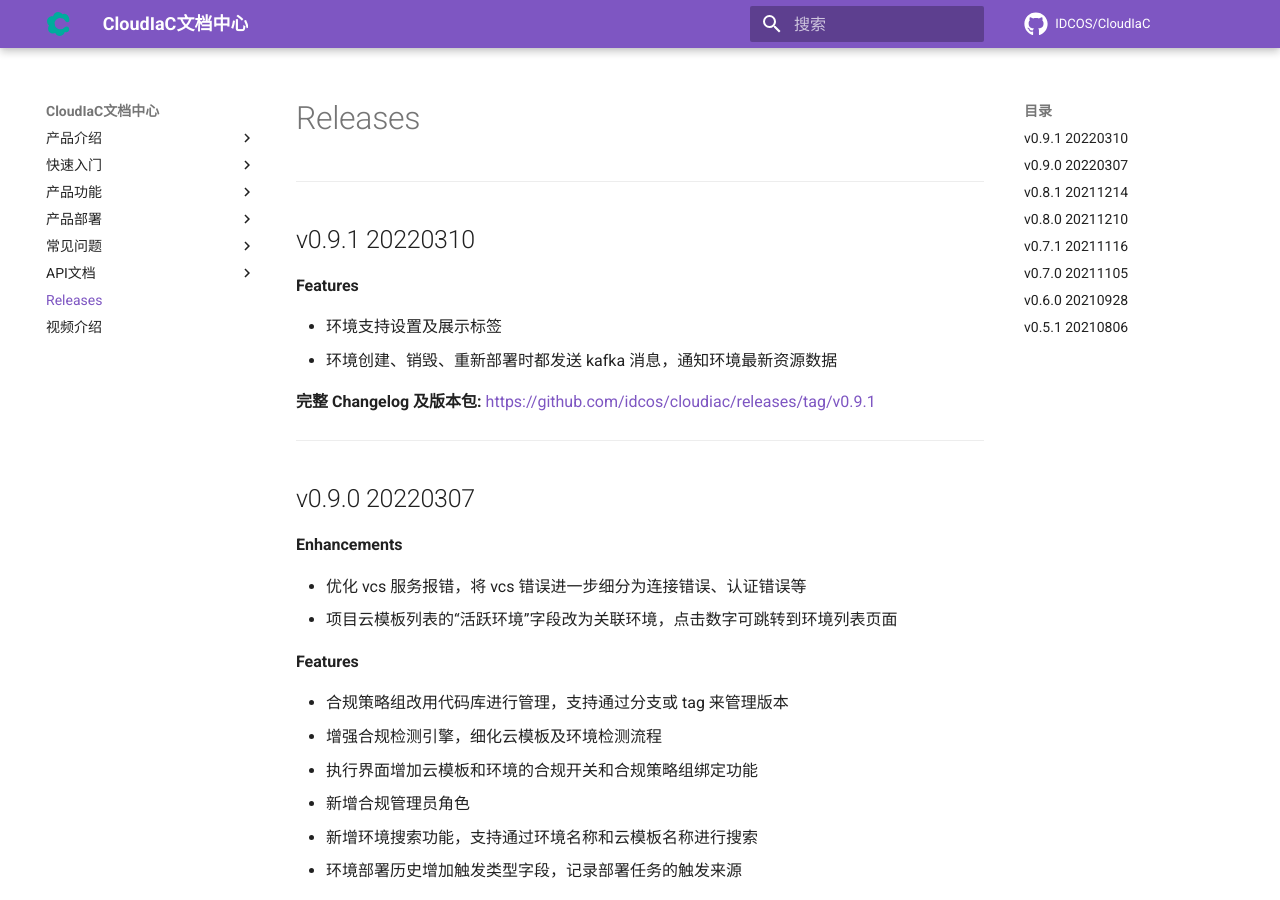
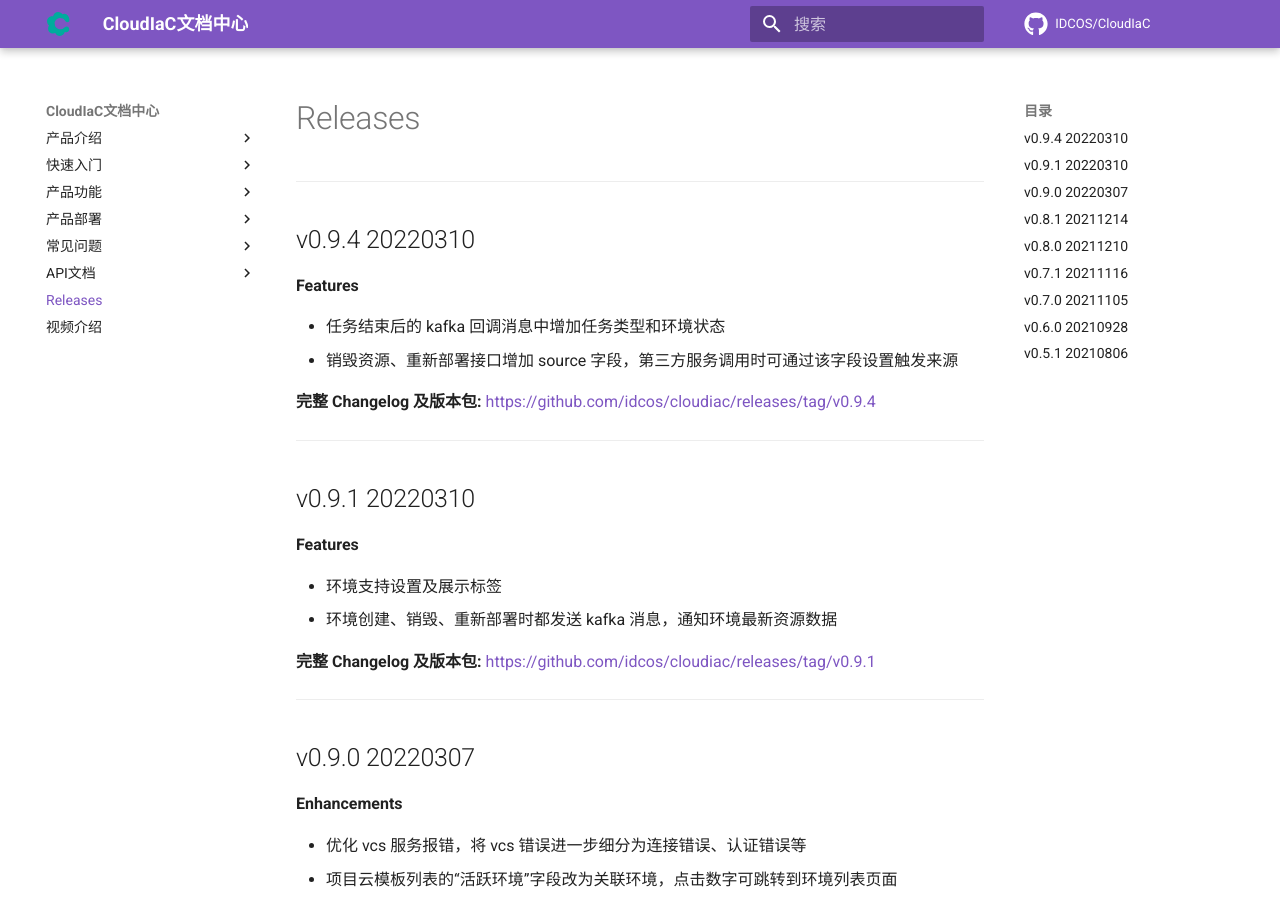
Before and after one commit to idcos/cloudiac, an MkDocs documentation site: the page built from docs/mkdocs/releases.md, in a window 1280 px wide and 900 px high. Built offline with MkDocs 1.6.1 and Material for MkDocs 9.7.7, drawn with Linux system fonts in a browser that asks for light colours; comment, search, counter and statistics services are not loaded; the version menu is left out.

Commit message:
release v0.9.4

```diff
--- a/docs/mkdocs/releases.md
+++ b/docs/mkdocs/releases.md
@@ -1,4 +1,16 @@
 # Releases
+
+------
+## v0.9.4 20220310
+**Features**
+
+- 任务结束后的 kafka 回调消息中增加任务类型和环境状态
+- 销毁资源、重新部署接口增加 source 字段，第三方服务调用时可通过该字段设置触发来源
+
+
+
+**完整 Changelog 及版本包:** [https://github.com/idcos/cloudiac/releases/tag/v0.9.4](https://github.com/idcos/cloudiac/releases/tag/v0.9.4)
+
 
 ------
 ## v0.9.1 20220310
```
Also changed, not shown: CHANGELOG.md (+3 -7 lines), changelog.json (+10 -0 lines), docs/mkdocs/product-deploy/container.md (+3 -3 lines), docs/mkdocs/product-deploy/host.md (+1 -1 lines), 2 other files.
